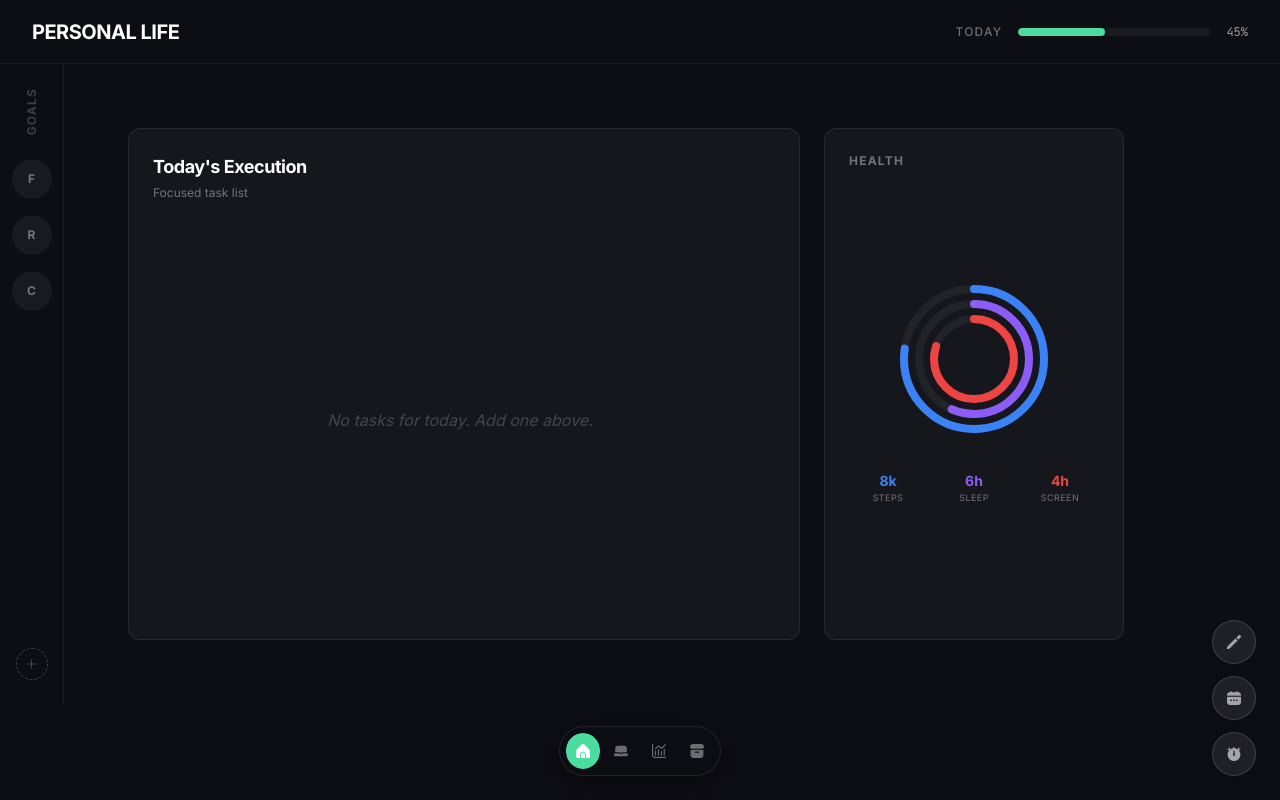
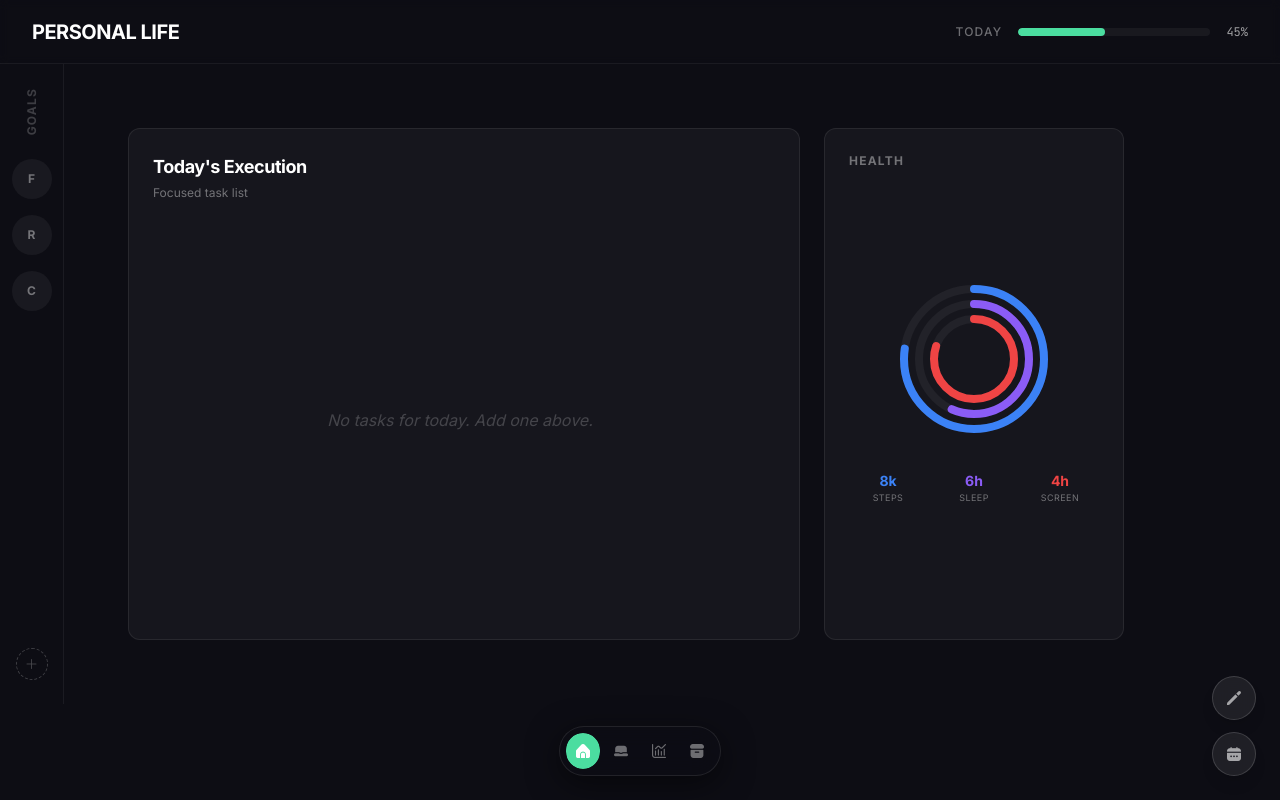
Before and after one commit to ishankumax/ProdOS, a Next.js app: page / in a window 1280 px wide. Built offline with nearby package versions, Linux system fonts and the light colour scheme.

Commit message:
Remove Pomodoro/Calculator floating action button

```diff
--- a/components/layout/Shell.tsx
+++ b/components/layout/Shell.tsx
@@ -120,14 +120,6 @@ export default function Shell({ children, activeWorkspace, onWorkspaceChange }:
             <i className={`${ICONS.calendar} text-sm flex items-center`} />
           </motion.button>
 
-          {/* Context Action Button */}
-          <motion.button
-            whileTap={pressAnimation}
-            className={CLASSES.floatBtn}
-            title={activeWorkspace === "Financial Dashboard" ? "Calculator" : "Pomodoro Timer"}
-          >
-            <i className={`${activeWorkspace === "Financial Dashboard" ? ICONS.calculator : ICONS.timer} text-sm flex items-center`} />
-          </motion.button>
         </div>
 
         {/* ── Calendar Overlay ──────────────────────────────────── */}
```
